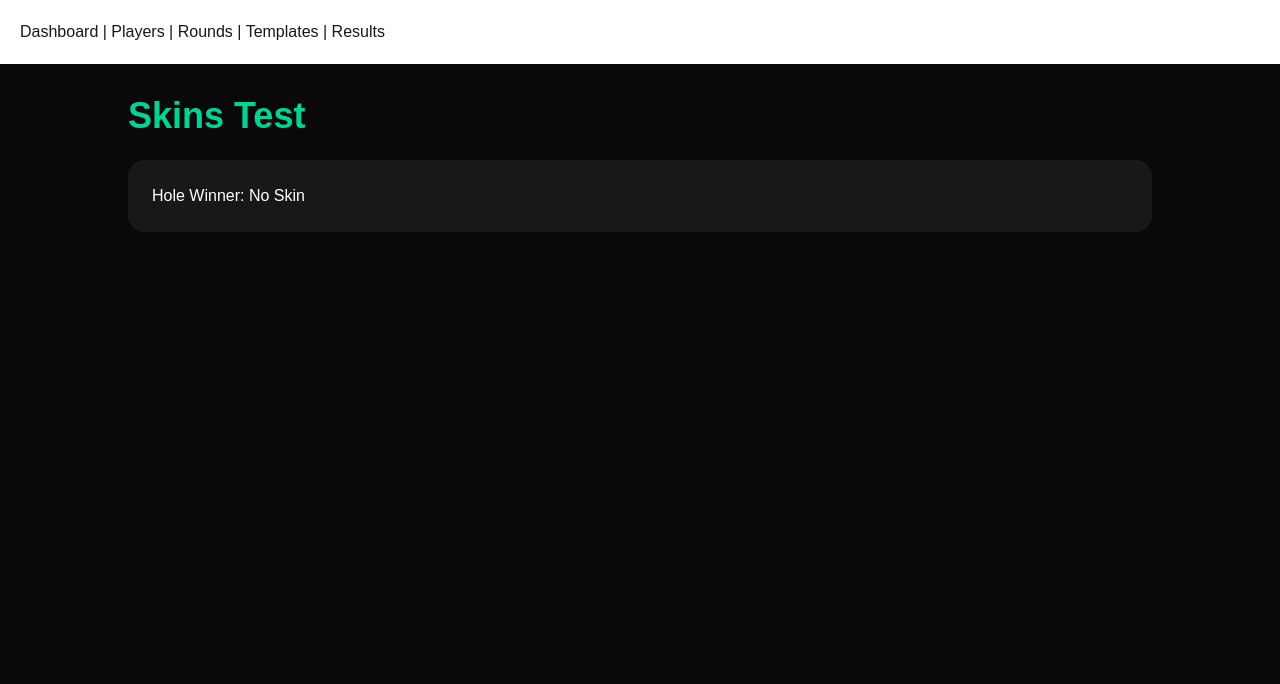
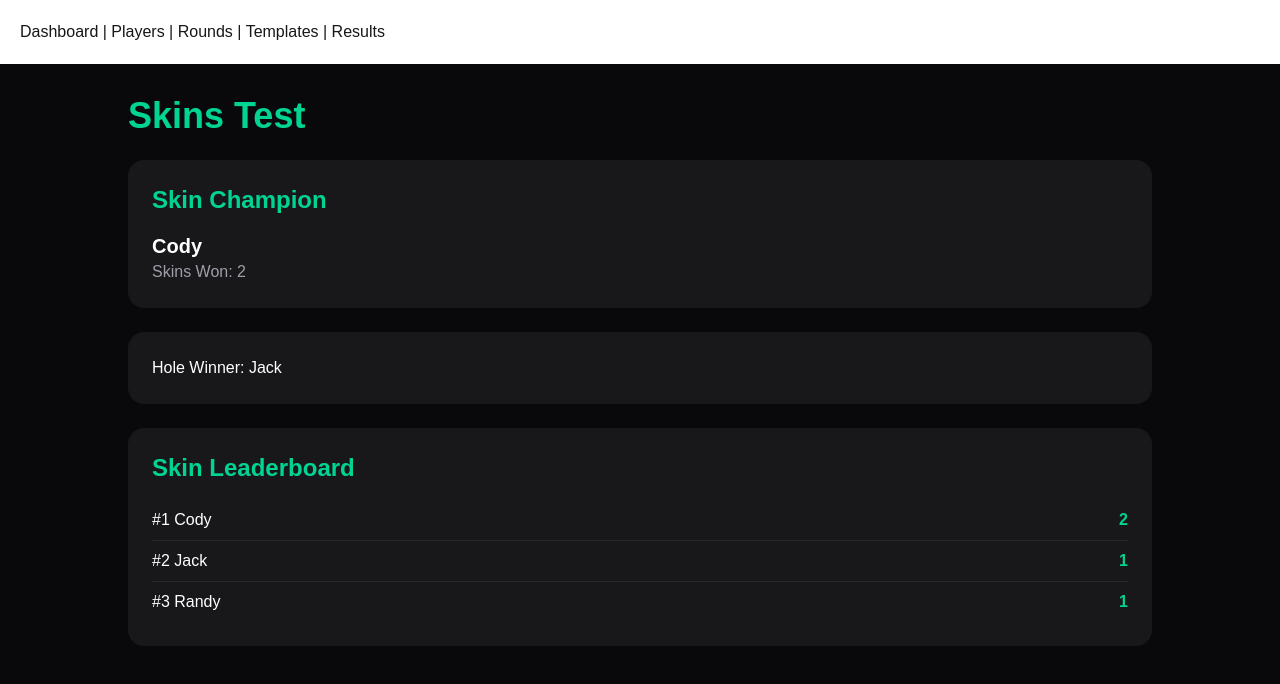
Before and after one commit to Cody-Ayers/club-games, a Next.js app: page /test-skins in a window 1280 px wide. Shown: the top 684 px of the page. Built offline with nearby package versions, Linux system fonts and the light colour scheme.

Commit message:
Build initial skins engine and leaderboard

```diff
--- a/src/app/test-skins/page.tsx
+++ b/src/app/test-skins/page.tsx
@@ -1,4 +1,5 @@
 import { calculateHoleWinner } from "@/lib/scoring/skinsEngine";
+import { calculateSkinCounts } from "@/lib/scoring/skinsEngine";
 
 export default function TestSkinsPage() {
   const winner = calculateHoleWinner([
@@ -12,7 +13,7 @@ export default function TestSkinsPage() {
     },
     {
       playerName: "Jeff",
-      score: 3,
+      score: 5,
     },
     {
       playerName: "Bob",
@@ -20,13 +21,61 @@ export default function TestSkinsPage() {
     },
   ]);
 
+  const skinResults = calculateSkinCounts([
+    "Jack",
+    null,
+    "Cody",
+    "Cody",
+    "Randy",
+  ]);
+
+  const skinChampion = skinResults[0];
+
   return (
     <main className="min-h-screen bg-zinc-950 text-white p-8">
       <div className="max-w-5xl mx-auto">
         <h1 className="text-4xl font-bold text-emerald-400 mb-6">Skins Test</h1>
 
+        <div className="bg-zinc-900 rounded-2xl p-6 mb-6">
+          <h2 className="text-2xl font-bold text-emerald-400 mb-4">
+            Skin Champion
+          </h2>
+
+          <div className="text-xl font-semibold">{skinChampion.playerName}</div>
+           <div className="text-zinc-400">Skins Won: {skinChampion.skins}</div>
+        </div>
+
+        <div className="bg-zinc-900 rounded-2xl p-6 mb-6">
+          Hole Winner: {winner ?? "No Skin"}
+        </div>
+
         <div className="bg-zinc-900 rounded-2xl p-6">
-          Hole Winner: {winner ?? "No Skin"}
+          <h2 className="text-2xl font-bold text-emerald-400 mb-4">
+            Skin Leaderboard
+          </h2>
+
+          {skinResults.map((player, index) => (
+            <div
+              key={player.playerName}
+              className="
+              flex
+              justify-between
+              items-center
+              py-2
+              border-b
+              border-zinc-800
+              last:border-0
+            "
+            >
+              <span>
+                #{index + 1} {player.playerName}
+              </span>
+
+              <span className="text-emerald-400 font-semibold">
+                {player.skins}
+              </span>
+            </div>
+          ))}
         </div>
       </div>
     </main>
--- a/src/lib/scoring/skinsEngine.ts
+++ b/src/lib/scoring/skinsEngine.ts
@@ -21,3 +21,32 @@ export function calculateHoleWinner(
 
     return lowestScore.playerName;
 }
+// Count skins won by each player
+export function calculateSkinCounts(
+    holeWinners: (string | null)[]
+) {
+    const skinCounts: Record<
+        string,
+        number
+    > = {};
+
+    holeWinners.forEach((winner) => {
+        if (!winner) {
+            return;
+        }
+
+        skinCounts[winner] =
+            (skinCounts[winner] || 0) + 1;
+    });
+
+    return Object.entries(
+        skinCounts
+    )
+        .map(([playerName, skins]) => ({
+            playerName,
+            skins,
+        }))
+        .sort(
+            (a, b) => b.skins - a.skins
+        );
+}
```
